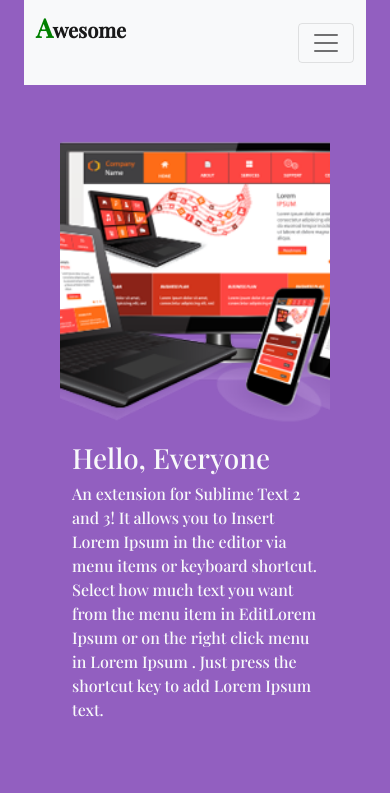
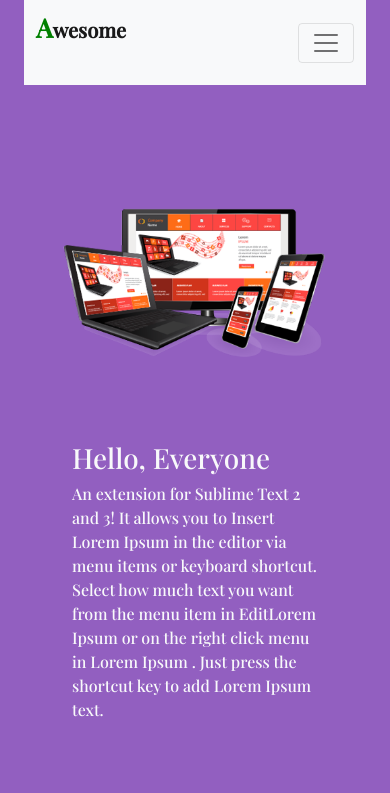
Before and after one commit to stirthraj/ui4, a React (Create React App) app: page / in a window 390 px wide. Shown: the top 793 px of the page. Built offline with nearby package versions, Linux system fonts and the light colour scheme.

Commit message:
image style

```diff
--- a/src/style.css
+++ b/src/style.css
@@ -13,6 +13,15 @@
     background-position: center;
     background-repeat: no-repeat;
     background-size: cover;
+}
+@media only screen and (max-width:600px){
+    #cssid1{
+    background-image: url(./1.png);
+    height: 100%;
+    background-position: center;
+    background-repeat: no-repeat;
+    background-size:contain;
+}
 }
 /* #cssid2{
     color:white;
```
